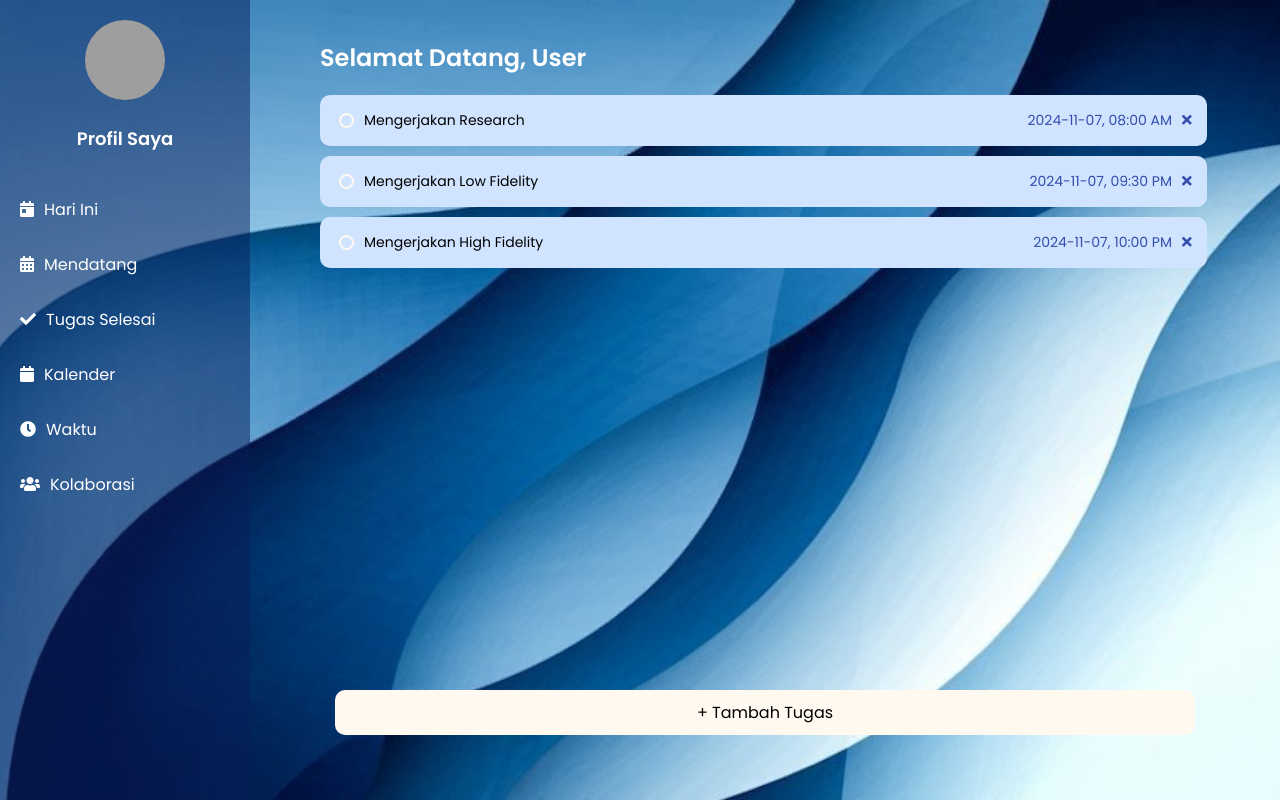
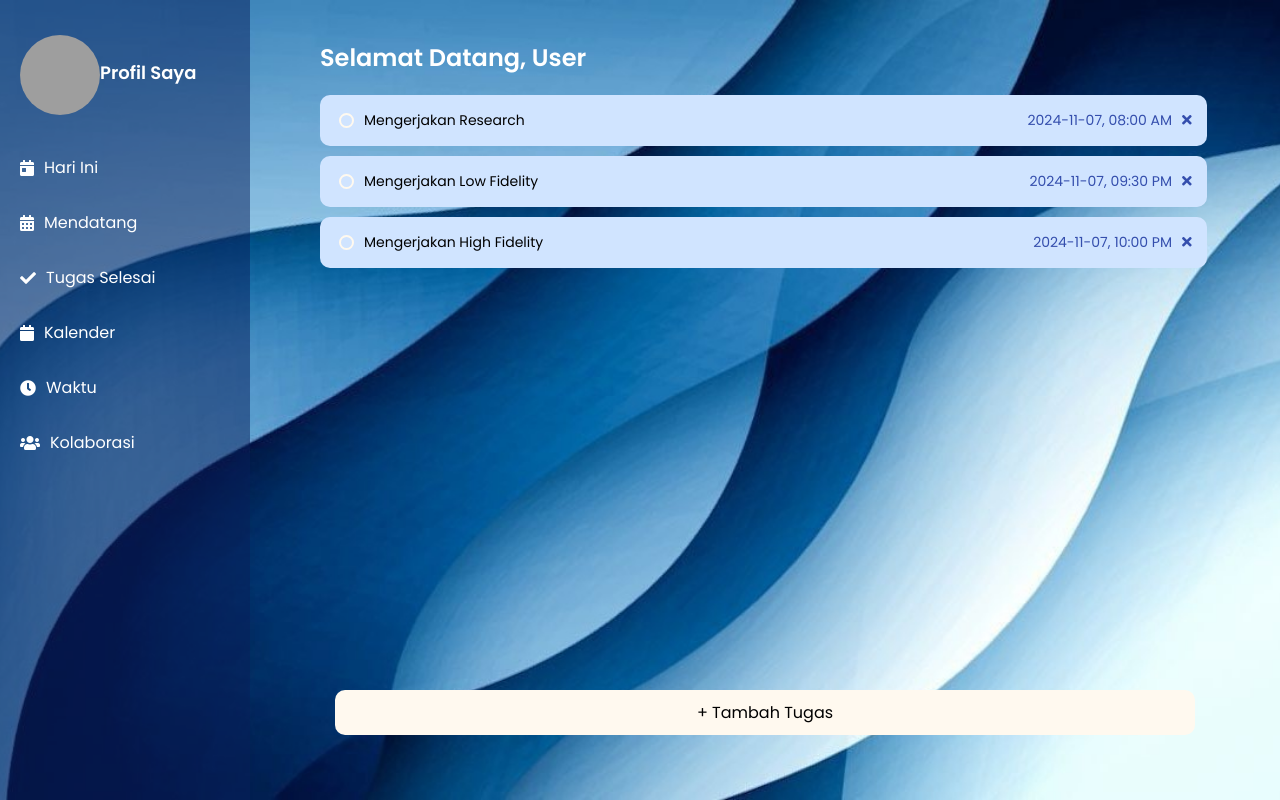
Before and after one commit to alfinaadiann/proactive_reactnew, a React (Vite) app: page /HariIni in a window 1280 px wide. Built offline with nearby package versions, Linux system fonts and the light colour scheme; grey boxes are pictures that could not be loaded.

Commit message:
+link to profile

```diff
--- a/src/components/Sidebar.jsx
+++ b/src/components/Sidebar.jsx
@@ -4,6 +4,7 @@ import { NavLink } from "react-router-dom";
 const Sidebar = () => {
   return (
     <div className="sidebar">
+      <NavLink to="/profile">
       <img
         alt="User Profile Picture"
         height="80"
@@ -11,6 +12,7 @@ const Sidebar = () => {
         width="80"
       />
       <h2>Profil Saya</h2>
+      </NavLink>
       <NavLink to="/HariIni"><i className="fas fa-calendar-day"></i> Hari Ini</NavLink>
       <a href="mendatang.html"><i className="fas fa-calendar-alt"></i> Mendatang</a>
       <NavLink to="/TugasSelesai"><i className="fas fa-check"></i> Tugas Selesai</NavLink>
```
